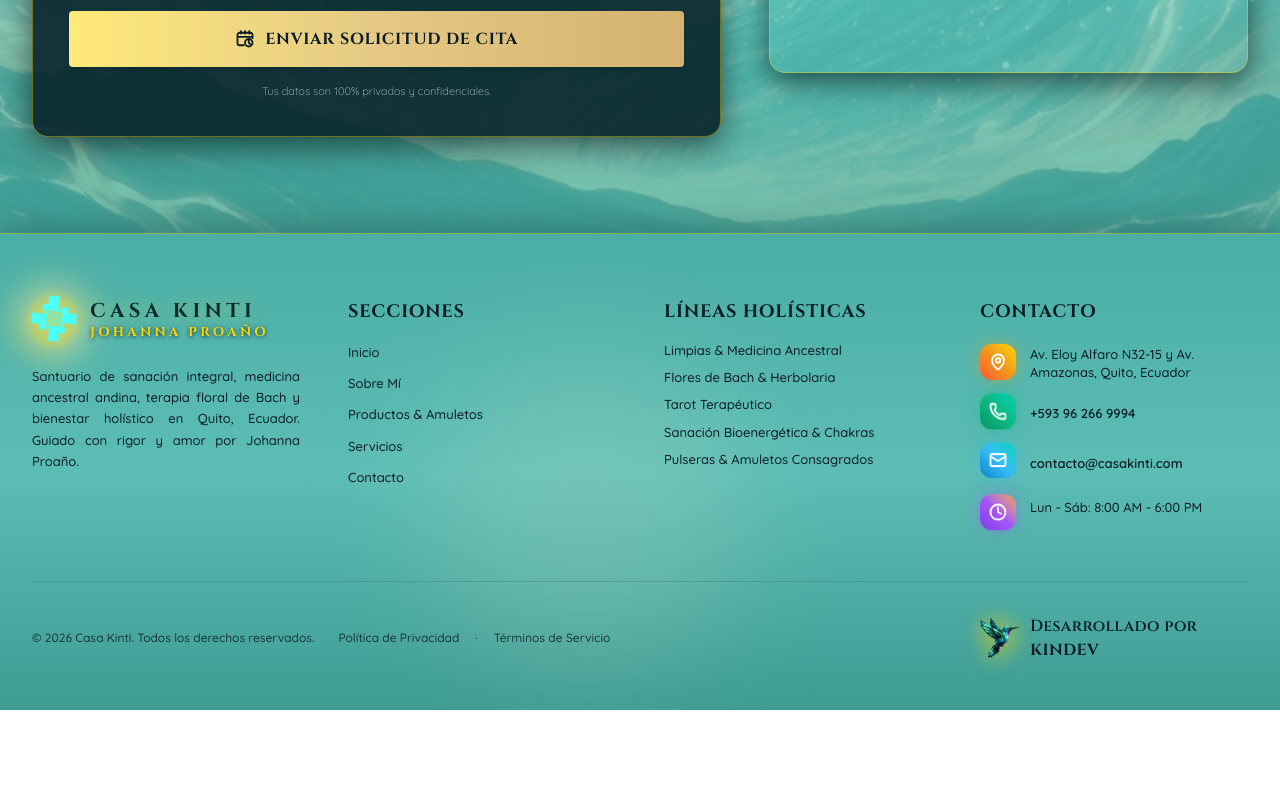
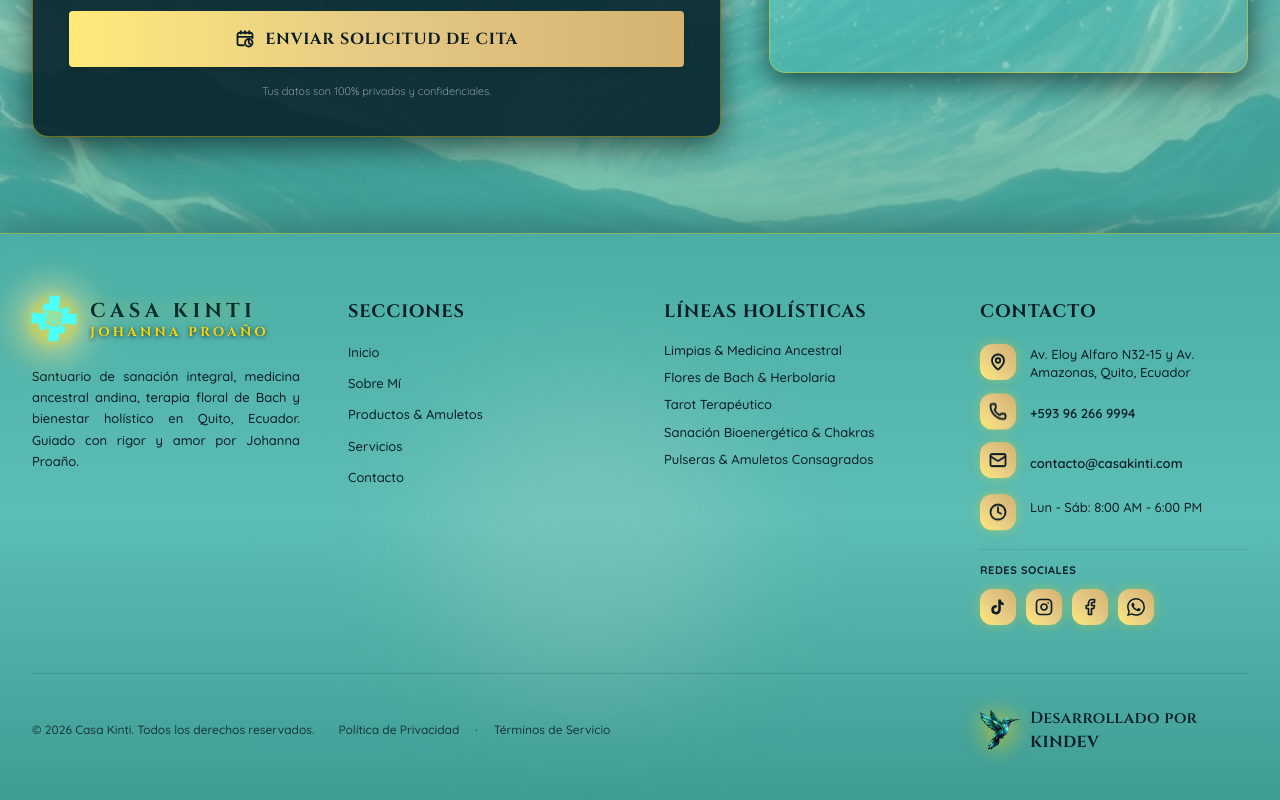
Before and after one commit to kindevec/Casa---Kinti, a React (Vite) app: page / in a window 1280 px wide. Shown: the part 9178-9978 px from the top of the page. Before the commit the page ends 9888 px from the top, so only its background shows below. Built offline with nearby package versions, Linux system fonts and the light colour scheme; grey boxes are pictures that could not be loaded; a web font is replaced by a local one.

Commit message:
feat(footer): botones de redes sociales e iconos de contacto negros con fondo dorado

```diff
--- a/src/components/Footer.tsx
+++ b/src/components/Footer.tsx
@@ -2,10 +2,16 @@ import React from 'react';
 import { motion } from 'motion/react';
 import { useNicheMode } from '../context/NicheContext';
 import { CONTACT_INFO, WHATSAPP_PHONE } from '../data';
-import { ButterflyGraphic, HeroOrganicBackdrop, FloralBouquet } from './FloralDecorations';
-import { MapPin, Phone, Mail, Clock } from 'lucide-react';
+import { ButterflyGraphic, HeroOrganicBackdrop, FloralBouquet, WhatsAppOfficialIcon } from './FloralDecorations';
+import { MapPin, Phone, Mail, Clock, Instagram, Facebook } from 'lucide-react';
 
 const kindevIcon = '/kindev_icon.webp';
+
+const TikTokIcon: React.FC<{ className?: string }> = ({ className = 'w-4 h-4' }) => (
+  <svg className={className} viewBox="0 0 24 24" fill="currentColor">
+    <path d="M19.59 6.69a4.83 4.83 0 0 1-3.77-4.25V2h-3.45v13.67a2.89 2.89 0 0 1-5.2 1.74 2.89 2.89 0 0 1 2.31-4.64c.29 0 .58.04.85.12V9.34a6.33 6.33 0 0 0-.85-.06A6.34 6.34 0 0 0 3 15.63a6.34 6.34 0 0 0 10.74 4.54 6.27 6.27 0 0 0 1.95-4.57V8.58a8.3 8.3 0 0 0 3.9 1.02V6.69z"/>
+  </svg>
+);
 
 export const Footer: React.FC = () => {
   const { mode } = useNicheMode();
@@ -243,11 +249,11 @@ export const Footer: React.FC = () => {
                 <motion.div
                   animate={{ y: [0, -3, 0] }}
                   transition={{ duration: 3.5, repeat: Infinity, ease: 'easeInOut' }}
-                  whileHover={{ scale: 1.15, rotate: [0, -10, 10, 0] }}
-                  className="relative w-9 h-9 rounded-xl bg-gradient-to-tr from-[#FF512F] via-[#F09819] to-[#FFD700] flex items-center justify-center shrink-0 shadow-[0_0_15px_rgba(240,152,25,0.45)] mt-0.5 transition-all duration-300 ease-out overflow-hidden"
+                  whileHover={{ scale: 1.15 }}
+                  className="relative w-9 h-9 rounded-xl bg-gradient-to-tr from-[#FFEA79] via-[#E5C985] to-[#D4B26F] flex items-center justify-center shrink-0 shadow-[0_0_12px_rgba(255,215,0,0.35)] mt-0.5 transition-all duration-300 ease-out overflow-hidden"
                 >
-                  <div className="absolute inset-0 bg-white/20 opacity-0 group-hover:opacity-100 transition-opacity" />
-                  <MapPin className="relative z-10 w-4.5 h-4.5 text-white stroke-[2.4]" />
+                  <div className="absolute inset-0 bg-white/25 opacity-0 group-hover:opacity-100 transition-opacity" />
+                  <MapPin className="relative z-10 w-4.5 h-4.5 text-[#0A1C24] stroke-[2.4]" />
                 </motion.div>
                 <div className="leading-snug text-[#0A1C24] pt-1 select-none pointer-events-none">
                   <span className="select-none pointer-events-none">{CONTACT_INFO.address}</span>
@@ -262,11 +268,11 @@ export const Footer: React.FC = () => {
                 <motion.div
                   animate={{ y: [0, -3, 0] }}
                   transition={{ duration: 3.8, repeat: Infinity, ease: 'easeInOut', delay: 0.2 }}
-                  whileHover={{ scale: 1.15, rotate: [0, -10, 10, 0] }}
-                  className="relative w-9 h-9 rounded-xl bg-gradient-to-tr from-[#059669] via-[#10B981] to-[#00D2B4] flex items-center justify-center shrink-0 shadow-[0_0_15px_rgba(16,185,129,0.45)] transition-all duration-300 ease-out overflow-hidden"
+                  whileHover={{ scale: 1.15 }}
+                  className="relative w-9 h-9 rounded-xl bg-gradient-to-tr from-[#FFEA79] via-[#E5C985] to-[#D4B26F] flex items-center justify-center shrink-0 shadow-[0_0_12px_rgba(255,215,0,0.35)] transition-all duration-300 ease-out overflow-hidden"
                 >
-                  <div className="absolute inset-0 bg-white/20 opacity-0 group-hover:opacity-100 transition-opacity" />
-                  <Phone className="relative z-10 w-4.5 h-4.5 text-white stroke-[2.4]" />
+                  <div className="absolute inset-0 bg-white/25 opacity-0 group-hover:opacity-100 transition-opacity" />
+                  <Phone className="relative z-10 w-4.5 h-4.5 text-[#0A1C24] stroke-[2.4]" />
                 </motion.div>
                 <a
                   href={`tel:${CONTACT_INFO.phone.replace(/[^0-9+]/g, '')}`}
@@ -284,11 +290,11 @@ export const Footer: React.FC = () => {
                 <motion.div
                   animate={{ y: [0, -3, 0] }}
                   transition={{ duration: 4.1, repeat: Infinity, ease: 'easeInOut', delay: 0.4 }}
-                  whileHover={{ scale: 1.15, rotate: [0, -10, 10, 0] }}
-                  className="relative w-9 h-9 rounded-xl bg-gradient-to-tr from-[#0284C7] via-[#38BDF8] to-[#00D2B4] flex items-center justify-center shrink-0 shadow-[0_0_15px_rgba(56,189,248,0.45)] transition-all duration-300 ease-out overflow-hidden"
+                  whileHover={{ scale: 1.15 }}
+                  className="relative w-9 h-9 rounded-xl bg-gradient-to-tr from-[#FFEA79] via-[#E5C985] to-[#D4B26F] flex items-center justify-center shrink-0 shadow-[0_0_12px_rgba(255,215,0,0.35)] transition-all duration-300 ease-out overflow-hidden"
                 >
-                  <div className="absolute inset-0 bg-white/20 opacity-0 group-hover:opacity-100 transition-opacity" />
-                  <Mail className="relative z-10 w-4.5 h-4.5 text-white stroke-[2.4]" />
+                  <div className="absolute inset-0 bg-white/25 opacity-0 group-hover:opacity-100 transition-opacity" />
+                  <Mail className="relative z-10 w-4.5 h-4.5 text-[#0A1C24] stroke-[2.4]" />
                 </motion.div>
                 <a
                   href={`mailto:${CONTACT_INFO.email}`}
@@ -306,11 +312,11 @@ export const Footer: React.FC = () => {
                 <motion.div
                   animate={{ y: [0, -3, 0] }}
                   transition={{ duration: 4.4, repeat: Infinity, ease: 'easeInOut', delay: 0.6 }}
-                  whileHover={{ scale: 1.15, rotate: [0, -10, 10, 0] }}
-                  className="relative w-9 h-9 rounded-xl bg-gradient-to-tr from-[#7C3AED] via-[#A855F7] to-[#F59E0B] flex items-center justify-center shrink-0 shadow-[0_0_15px_rgba(168,85,247,0.45)] mt-0.5 transition-all duration-300 ease-out overflow-hidden"
+                  whileHover={{ scale: 1.15 }}
+                  className="relative w-9 h-9 rounded-xl bg-gradient-to-tr from-[#FFEA79] via-[#E5C985] to-[#D4B26F] flex items-center justify-center shrink-0 shadow-[0_0_12px_rgba(255,215,0,0.35)] mt-0.5 transition-all duration-300 ease-out overflow-hidden"
                 >
-                  <div className="absolute inset-0 bg-white/20 opacity-0 group-hover:opacity-100 transition-opacity" />
-                  <Clock className="relative z-10 w-4.5 h-4.5 text-white stroke-[2.4]" />
+                  <div className="absolute inset-0 bg-white/25 opacity-0 group-hover:opacity-100 transition-opacity" />
+                  <Clock className="relative z-10 w-4.5 h-4.5 text-[#0A1C24] stroke-[2.4]" />
                 </motion.div>
                 <div className="leading-snug text-[#0A1C24] pt-1 select-none">
                   <span>Lun - Sáb: 8:00 AM - 6:00 PM</span>
@@ -318,6 +324,63 @@ export const Footer: React.FC = () => {
               </motion.div>
 
             </div>
+
+            {/* Botones de Redes Sociales (Iconos Negros con Fondo Dorado) */}
+            <div className="pt-3 border-t border-[#0A1C24]/10">
+              <span className="block text-[11px] font-bold uppercase tracking-wider text-[#0A1C24] mb-2.5">
+                Redes Sociales
+              </span>
+              <div className="flex items-center gap-2.5">
+                <motion.a
+                  href={CONTACT_INFO.tiktok}
+                  target="_blank"
+                  rel="noopener noreferrer"
+                  aria-label="TikTok Casa Kinti"
+                  whileHover={{ scale: 1.15, y: -2 }}
+                  whileTap={{ scale: 0.95 }}
+                  className="w-9 h-9 rounded-xl bg-gradient-to-tr from-[#FFEA79] via-[#E5C985] to-[#D4B26F] hover:from-[#FFF2B2] hover:via-[#FFD700] hover:to-[#E5A824] flex items-center justify-center text-[#0A1C24] shadow-[0_0_12px_rgba(255,215,0,0.35)] transition-all duration-300"
+                >
+                  <TikTokIcon className="w-4.5 h-4.5 text-[#0A1C24]" />
+                </motion.a>
+
+                <motion.a
+                  href={CONTACT_INFO.instagram}
+                  target="_blank"
+                  rel="noopener noreferrer"
+                  aria-label="Instagram Casa Kinti"
+                  whileHover={{ scale: 1.15, y: -2 }}
+                  whileTap={{ scale: 0.95 }}
+                  className="w-9 h-9 rounded-xl bg-gradient-to-tr from-[#FFEA79] via-[#E5C985] to-[#D4B26F] hover:from-[#FFF2B2] hover:via-[#FFD700] hover:to-[#E5A824] flex items-center justify-center text-[#0A1C24] shadow-[0_0_12px_rgba(255,215,0,0.35)] transition-all duration-300"
+                >
+                  <Instagram className="w-4.5 h-4.5 text-[#0A1C24] stroke-[2.2]" />
+                </motion.a>
+
+                <motion.a
+                  href={CONTACT_INFO.facebook}
+                  target="_blank"
+                  rel="noopener noreferrer"
+                  aria-label="Facebook Casa Kinti"
+                  whileHover={{ scale: 1.15, y: -2 }}
+                  whileTap={{ scale: 0.95 }}
+                  className="w-9 h-9 rounded-xl bg-gradient-to-tr from-[#FFEA79] via-[#E5C985] to-[#D4B26F] hover:from-[#FFF2B2] hover:via-[#FFD700] hover:to-[#E5A824] flex items-center justify-center text-[#0A1C24] shadow-[0_0_12px_rgba(255,215,0,0.35)] transition-all duration-300"
+                >
+                  <Facebook className="w-4.5 h-4.5 text-[#0A1C24] stroke-[2.2]" />
+                </motion.a>
+
+                <motion.a
+                  href={`https://wa.me/${WHATSAPP_PHONE}?text=${encodeURIComponent('Hola Casa Kinti, me gustaría información.')}`}
+                  target="_blank"
+                  rel="noopener noreferrer"
+                  aria-label="WhatsApp Casa Kinti"
+                  whileHover={{ scale: 1.15, y: -2 }}
+                  whileTap={{ scale: 0.95 }}
+                  className="w-9 h-9 rounded-xl bg-gradient-to-tr from-[#FFEA79] via-[#E5C985] to-[#D4B26F] hover:from-[#FFF2B2] hover:via-[#FFD700] hover:to-[#E5A824] flex items-center justify-center text-[#0A1C24] shadow-[0_0_12px_rgba(255,215,0,0.35)] transition-all duration-300"
+                >
+                  <WhatsAppOfficialIcon className="w-4.5 h-4.5 text-[#0A1C24]" />
+                </motion.a>
+              </div>
+            </div>
+
           </div>
 
         </div>
```
